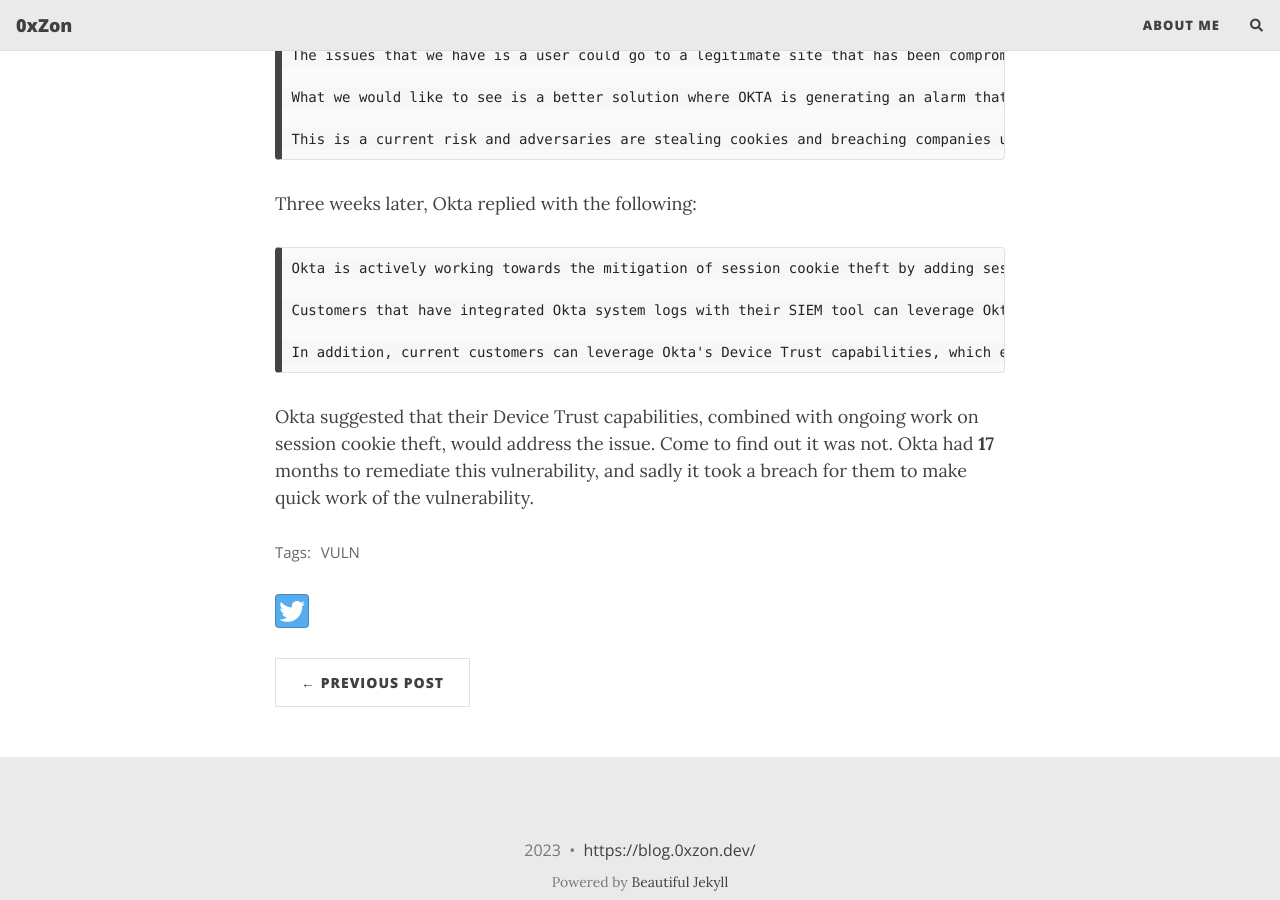
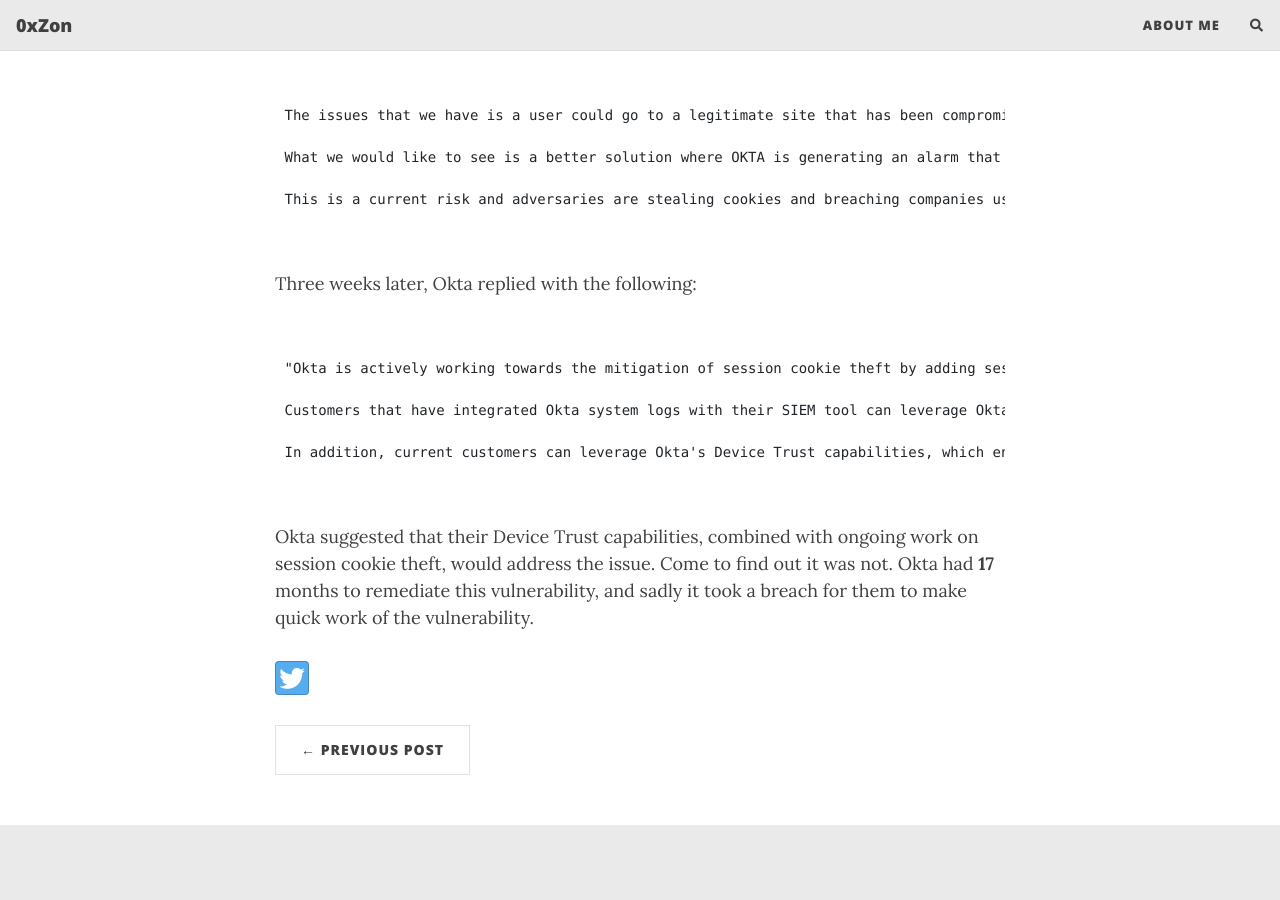
Before and after one commit to 0xZon/0xZon.github.io, a Jekyll site: the page built from _posts/2023-11-06-The-Cost-of-Neglected-Vulnerabilities-Oktas-Wake-Up-Call.md, in a window 1280 px wide and 900 px high, scrolled down 2475 px. Built offline with Jekyll 4.4.1, drawn with Linux system fonts in a browser that asks for light colours; nearby versions of some CDN libraries; comment, search, counter and statistics services are not loaded; some of the changed text lies outside the part shown.

Commit message:
Update 2023-11-06-The-Cost-of-Neglected-Vulnerabilities-Oktas-Wake-Up-Call.md

````diff
--- a/_posts/2023-11-06-The-Cost-of-Neglected-Vulnerabilities-Oktas-Wake-Up-Call.md
+++ b/_posts/2023-11-06-The-Cost-of-Neglected-Vulnerabilities-Oktas-Wake-Up-Call.md
@@ -1,9 +1,3 @@
----
-layout: post
-title: The Cost of Neglected Vulnerabilities Okta's Wake-Up Call
-tags: [VULN]
----
-
 In the realm of identity management solutions, Okta stands as a beacon of trust, serving a multitude of global enterprises. With offerings like two-factor authentication (2FA) and Single Sign-On (SSO), the company caters to an impressive clientele that includes major corporations such as T-Mobile, jetBlue, Sonos, and many more.
 # The Breach
 Companies that specialize in identity management, like Okta, often find themselves in the crosshairs of cyber adversaries due to the pivotal role they play in securing access to high-value resources. This vulnerability came to the forefront in October 2023 when Okta reported a concerning incident. The company stated, "We have identified adversarial activity that exploited access to a stolen credential for entry into Okta's support case management system. The threat actor successfully accessed files that had been uploaded by select Okta customers as part of recent support cases."
@@ -22,30 +16,36 @@
 I proceeded to contact our Okta representative to inform them about the issue. We set up a meeting to discuss the matter. During the meeting, I showcased the vulnerability to our sales representative and a few of their engineers. At the end of my demo, they promised to look into the matter.
 
 A few days later, we received the following response:
-```
-"As a web application, Okta relies on the security of the browser and operating system environment to protect against endpoint attacks such as malicious browser plugins or cookie stealing.  If an attacker has a foothold on your endpoint that would allow them access to user cookies, they would also have the ability to deploy malware or other methods to compromise the downstream applications.  We recommend using fleet management tools such as JAMF to ensure your endpoints are appropriately protected and hardened.
+<pre>
+  <code class="">
+"As a web application, Okta relies on the security of the browser and operating system environment to protect against endpoint attacks such as malicious browser plugins or cookie stealing.  If an attacker has a foothold on your endpoint that would allow them access to user cookies, they would also have the ability to deploy malware or other methods to compromise the downstream applications.  We recommend using fleet management tools such as JAMF to ensure your endpoints are appropriately protected and hardened.
 
 Okta is monitoring the development of session cookie protections such as Token Binding. While browser-based security options mature, Customers may also wish to use Okta’s Device Trust capability to ensure that critical applications are only accessed from managed systems, or integrate Okta system logs with their SIEM tool to allow for aggregation of cloud service logs and detection of cookie-reuse attacks."
-```
+  </code>
+</pre>
 
 To me, this response was unacceptable. Browser and OS security alone do not prevent cookies from being stolen, and fleet management tools are hardly a comprehensive solution. Furthermore, placing the responsibility for detecting session hijacking on the consumer is an impractical approach, as not every customer possesses a mature Security Information and Event Management (SIEM) system. Even in cases where organizations have robust security measures in place, like BeyondTrust, attackers still manage to hijack sessions. None of the remedies proposed by Okta would have prevented this breach.
 
 I responded with the following:
-```
+<pre>
+  <code class="">
 The issues that we have is a user could go to a legitimate site that has been compromised via XSS or another way and their cookies would be stolen. EDR would not do anything to prevent this and each company that uses OKTA would need to have a mature SIEM system and create detection. Is there a control in OKTA to de auth someone if this is observed?
 
-What we would like to see is a better solution where OKTA is generating an alarm that says “Hey this user agent/IP changed something suspicious is occurring” and if that alarm exists have an option that could be set by the company to de-authenticate the user.
+What we would like to see is a better solution where OKTA is generating an alarm that says “Hey this user agent/IP changed something suspicious is occurring” and if that alarm exists have an option that could be set by the company to de-authenticate the user.
 
-This is a current risk and adversaries are stealing cookies and breaching companies using this technique. There is a technique documented by MITRE https://attack.mitre.org/techniques/T1539/
-```
+This is a current risk and adversaries are stealing cookies and breaching companies using this technique. There is a technique documented by MITRE https://attack.mitre.org/techniques/T1539/
+  </code>
+</pre>
 
 Three weeks later, Okta replied with the following:
-```
-Okta is actively working towards the mitigation of session cookie theft by adding session cookie protections such as Token Binding; however, Okta does not have an estimated timeline for completion.
+<pre>
+  <code class="">
+"Okta is actively working towards the mitigation of session cookie theft by adding session cookie protections such as Token Binding; however, Okta does not have an estimated timeline for completion.
 
 Customers that have integrated Okta system logs with their SIEM tool can leverage Okta's API to terminate session where suspicious activity related to an Okta user is detected.
 
-In addition, current customers can leverage Okta's Device Trust capabilities, which enables organizations to protect their sensitive corporate resources by allowing access from only managed devices.
-```
+In addition, current customers can leverage Okta's Device Trust capabilities, which enables organizations to protect their sensitive corporate resources by allowing access from only managed devices."
+  </code>
+</pre>
 
 Okta suggested that their Device Trust capabilities, combined with ongoing work on session cookie theft, would address the issue. Come to find out it was not. Okta had **17** months to remediate this vulnerability, and sadly it took a breach for them to make quick work of the vulnerability.
````
